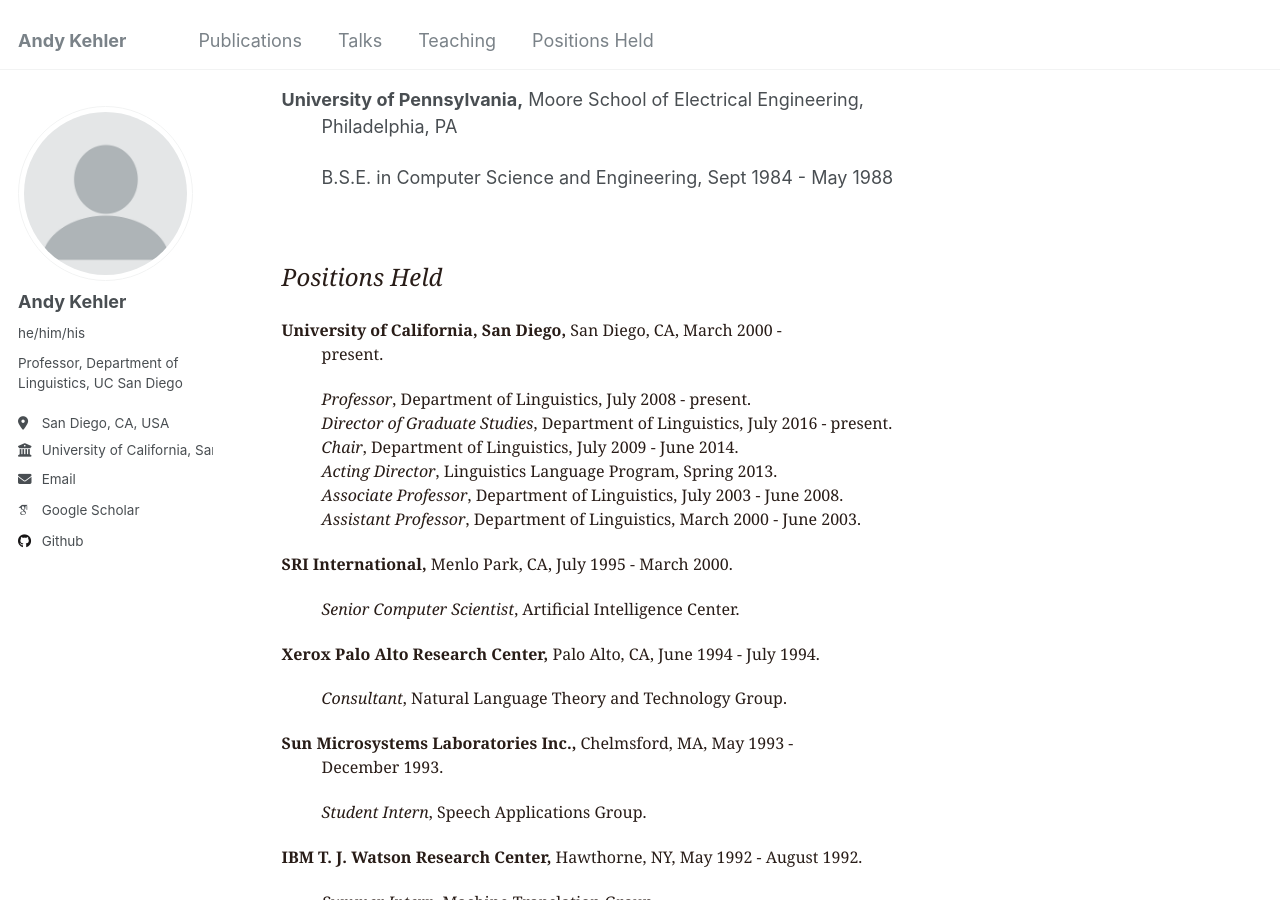
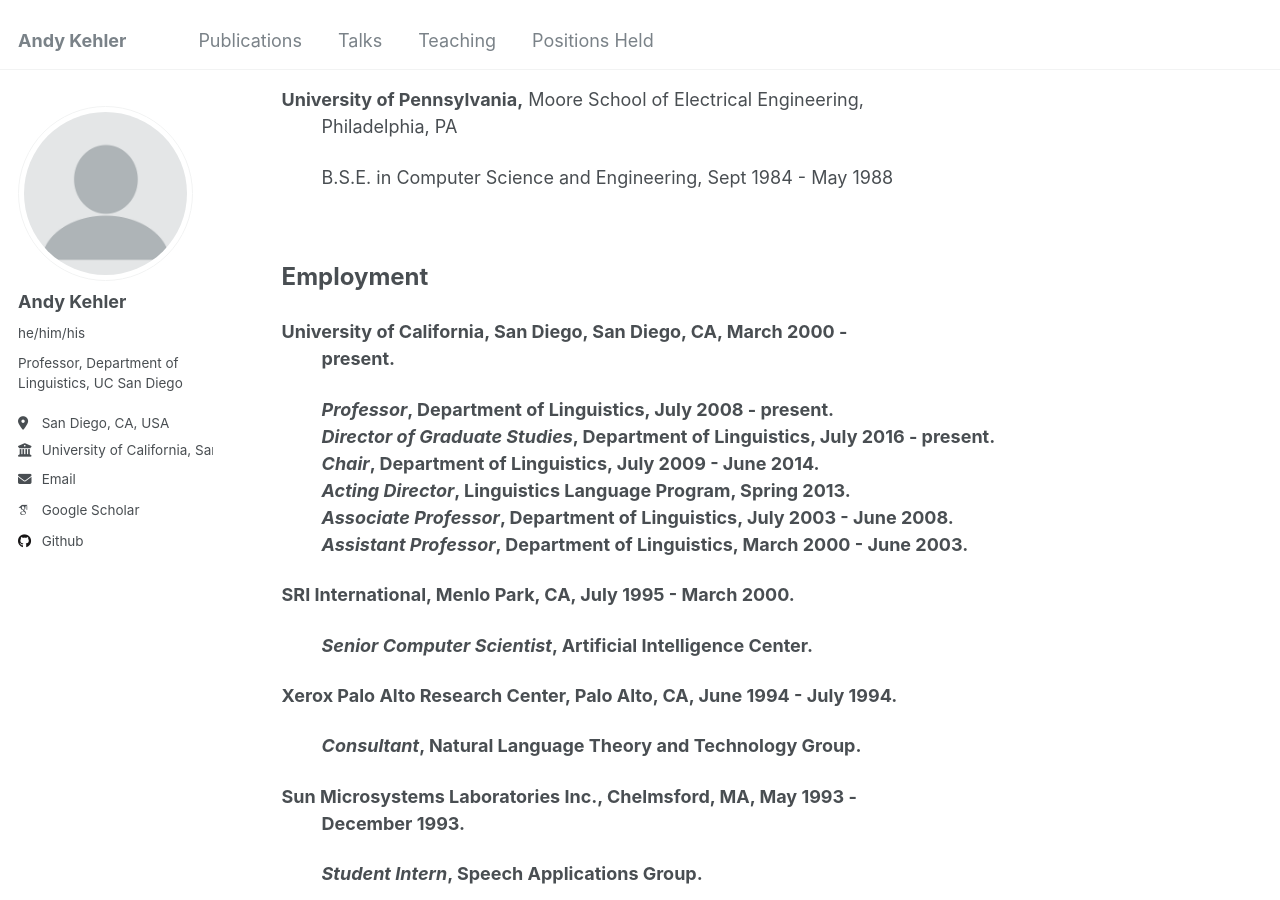
Before and after one commit to akehler/akehler.github.io, a Jekyll site: the page built from _pages/positions.html, in a window 1280 px wide and 900 px high, scrolled down 395 px. Built offline with Jekyll 4.4.1, drawn with Linux system fonts in a browser that asks for light colours; some web fonts are replaced.

Commit message:
Update positions.html

```diff
--- a/_pages/positions.html
+++ b/_pages/positions.html
@@ -38,8 +38,8 @@ Engineering, <br><dd>Philadelphia, PA
 </DL>
 
 <p>&nbsp</p>
-          <p><font face="Georgia, Times New Roman, Times, serif" size="3" color="#281C17">
-         <font size="5"><i>Positions Held</i></font></p>
+
+         <strong><font size="5">Employment</font><strong></strong>
 
 <P>
 <DL>
```
